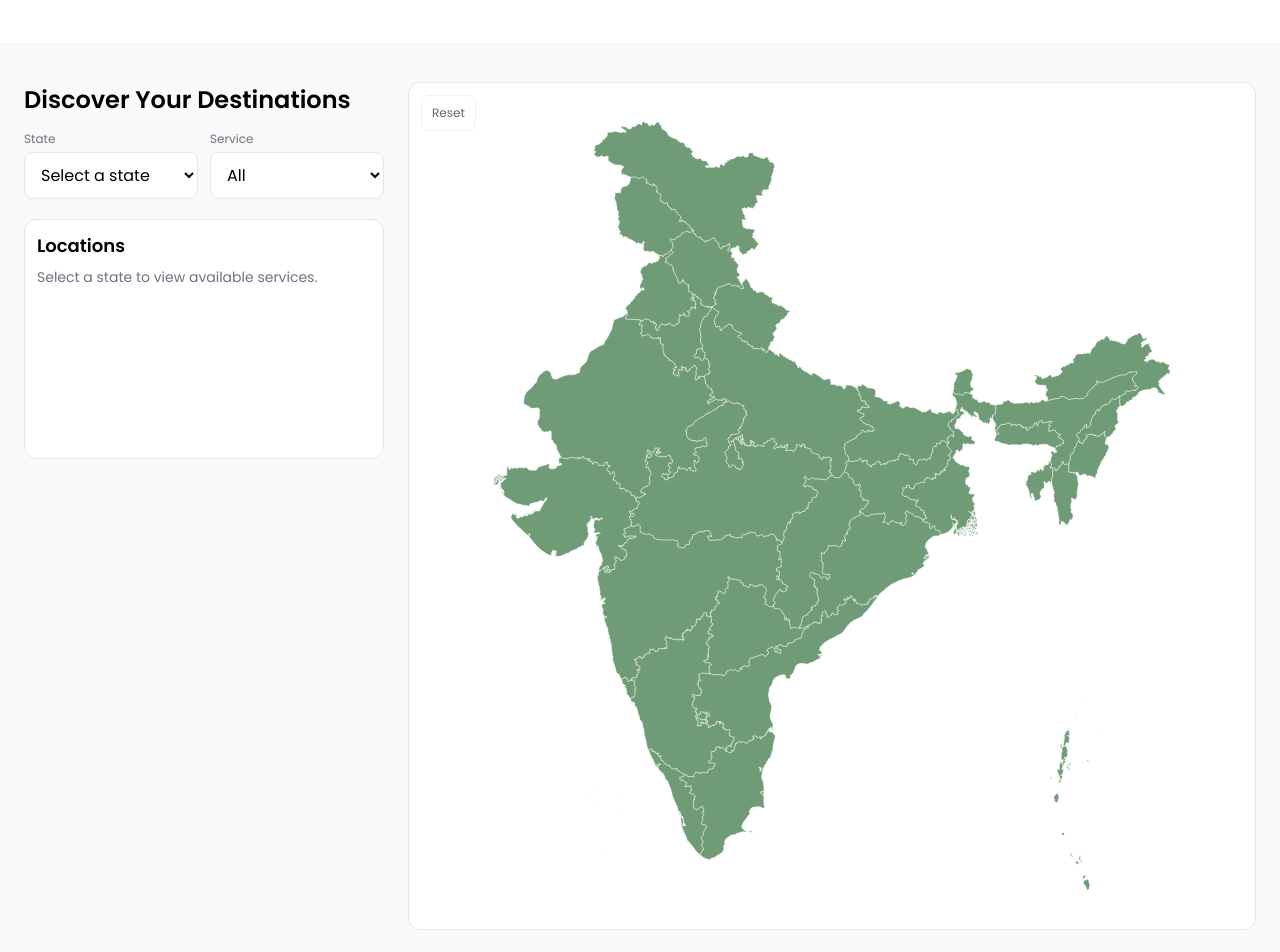
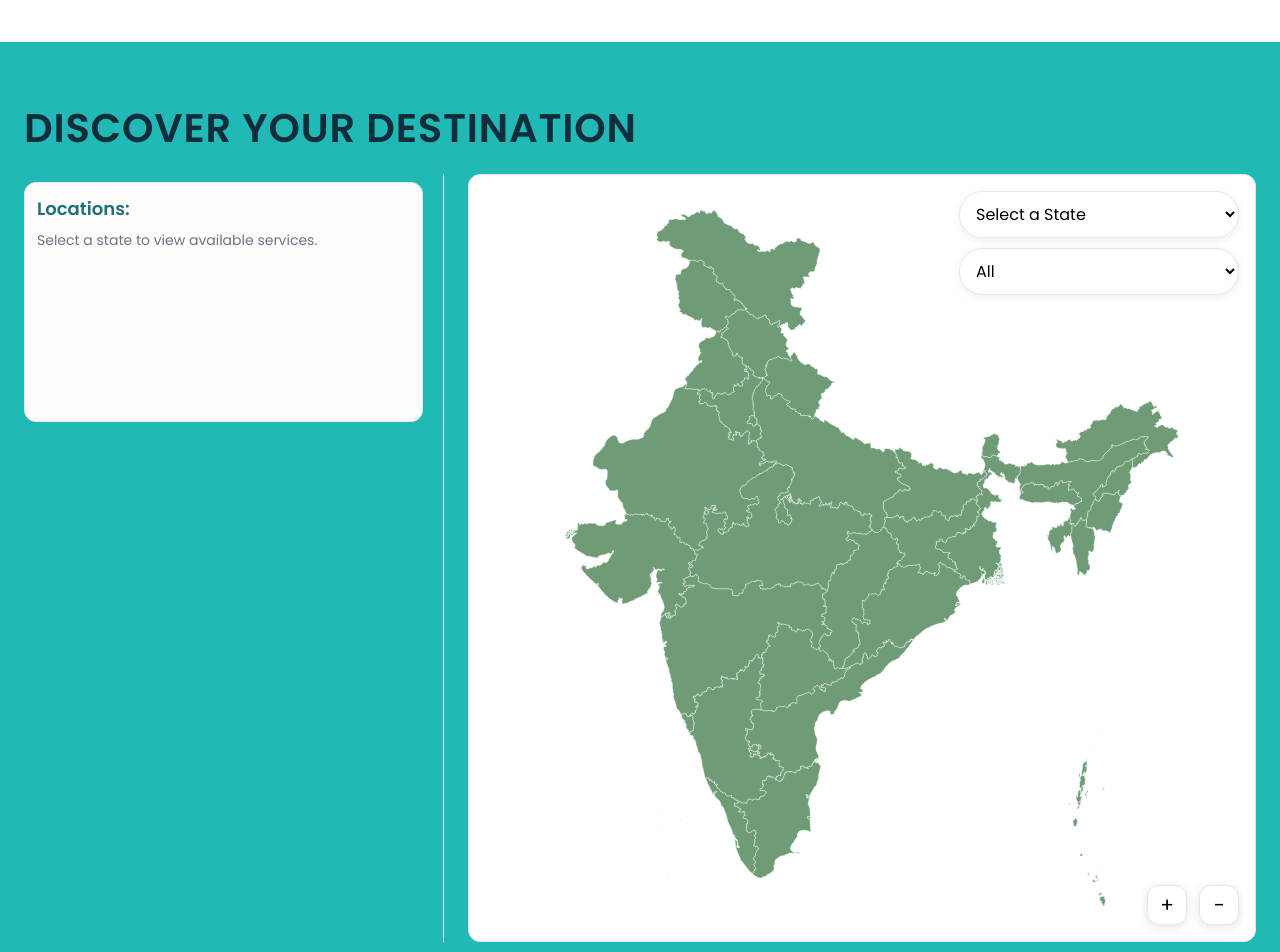
Before and after one commit to keshavMishra004/raahi, a Next.js app: page / in a window 1280 px wide. Shown: the part 2780-3732 px from the top of the page. Built offline with nearby package versions, Linux system fonts and the light colour scheme; a web font is replaced by a local one.

Commit message:
map and basic layout, now need to refine it

```diff
--- a/app/Component/DiscoverYourDestinations.js
+++ b/app/Component/DiscoverYourDestinations.js
@@ -8,6 +8,7 @@ function DiscoverYourDestinations() {
 
   const [svgLoaded, setSvgLoaded] = useState(false)
   const [defaultViewBox, setDefaultViewBox] = useState(null)
+  const defaultVBRef = useRef(null)
 
   const [allStates, setAllStates] = useState([])
   const [selectedState, setSelectedState] = useState('')
@@ -66,7 +67,9 @@ function DiscoverYourDestinations() {
           const svg = containerRef.current.querySelector('svg')
           if (svg) {
             svgRef.current = svg
-            setDefaultViewBox(svg.getAttribute('viewBox'))
+            const vb = svg.getAttribute('viewBox')
+            setDefaultViewBox(vb)
+            defaultVBRef.current = parseViewBoxStr(vb)
             wireUpSVG(svg)
             setSvgLoaded(true)
           }
@@ -153,6 +156,55 @@ function DiscoverYourDestinations() {
     }
   }
 
+  // Zoom helpers
+  function parseViewBoxStr(str) {
+    if (!str) return null
+    const [x, y, w, h] = str.split(/\s+|,/).map(Number)
+    return { x, y, w, h }
+  }
+  function getCurrentVB() {
+    const svg = svgRef.current
+    if (!svg) return null
+    return parseViewBoxStr(svg.getAttribute('viewBox'))
+  }
+  function setVB({ x, y, w, h }) {
+    const svg = svgRef.current
+    if (!svg) return
+    svg.setAttribute('viewBox', `${x} ${y} ${w} ${h}`)
+  }
+  function clampToDefault(vb) {
+    const def = defaultVBRef.current
+    if (!def) return vb
+    const w = Math.min(vb.w, def.w)
+    const h = Math.min(vb.h, def.h)
+    const xMin = def.x
+    const yMin = def.y
+    const xMax = def.x + def.w - w
+    const yMax = def.y + def.h - h
+    return {
+      w, h,
+      x: Math.min(Math.max(vb.x, xMin), xMax),
+      y: Math.min(Math.max(vb.y, yMin), yMax),
+    }
+  }
+  function zoomBy(factor) {
+    const vb = getCurrentVB()
+    if (!vb) return
+    const cx = vb.x + vb.w / 2
+    const cy = vb.y + vb.h / 2
+    const newW = vb.w * factor
+    const newH = vb.h * factor
+    const next = clampToDefault({
+      x: cx - newW / 2,
+      y: cy - newH / 2,
+      w: newW,
+      h: newH,
+    })
+    setVB(next)
+  }
+  function zoomIn() { zoomBy(0.8) }
+  function zoomOut() { zoomBy(1.25) }
+
   function zoomToPath(path) {
     const svg = svgRef.current
     if (!svg) return
@@ -162,7 +214,7 @@ function DiscoverYourDestinations() {
     const y = bbox.y - pad
     const w = bbox.width + pad * 2
     const h = bbox.height + pad * 2
-    svg.setAttribute('viewBox', `${x} ${y} ${w} ${h}`)
+    setVB(clampToDefault({ x, y, w, h }))
   }
 
   function resetZoom() {
@@ -212,38 +264,14 @@ function DiscoverYourDestinations() {
 
   return (
     <section className="discover-your-dest">
+      <h2 className="section-title hero">DISCOVER YOUR DESTINATION</h2>
+
+      <div className="discover-card">
         <div className="discover-grid">
-        <div className="left-panel">
-          <h2 className="section-title">Discover Your Destinations</h2>
-
-          <div className="controls">
-            <div className="control">
-              <label className="label">State</label>
-              <select className="select" value={selectedState} onChange={handleStateChange}>
-                <option value="">Select a state</option>
-                {allStates.map(s => (
-                  <option key={s} value={s}>{s}</option>
-                ))}
-              </select>
-            </div>
-            <div className="control">
-              <label className="label">Service</label>
-              <select
-                className="select"
-                value={selectedCategory}
-                onChange={handleCategoryChange}
-                disabled={!selectedState}
-              >
-                {categories.map(cat => (
-                  <option key={cat} value={cat}>{cat}</option>
-                ))}
-              </select>
-            </div>
-          </div>
-
+          <div className="left-panel left-panel--with-divider">
             <div className="panel locations">
               <div className="locations-header">
-              <h3 className="locations-title">Locations</h3>
+                <h3 className="locations-title">Locations:</h3>
                 {selectedState ? <span className="state-chip">{selectedState}</span> : null}
               </div>
 
@@ -271,18 +299,35 @@ function DiscoverYourDestinations() {
           </div>
 
           <div className="map-panel">
-          {!svgLoaded && (
-            <div className="map-loading">Loading map...</div>
-          )}
+            {!svgLoaded && <div className="map-loading">Loading map...</div>}
             <div ref={containerRef} className="map-container" />
-          <button
-            type="button"
-            className="reset-btn"
-            onClick={() => { setSelectedState(''); resetZoom(); highlightState(''); }}
+
+            {/* Top-right overlay controls */}
+            <div className="map-controls">
+              <div className="control">
+                <select className="select select--pill" value={selectedState} onChange={handleStateChange}>
+                  <option value="">Select a State</option>
+                  {allStates.map(s => <option key={s} value={s}>{s}</option>)}
+                </select>
+              </div>
+              <div className="control">
+                <select
+                  className="select select--pill"
+                  value={selectedCategory}
+                  onChange={handleCategoryChange}
                   disabled={!selectedState}
                 >
-            Reset
-          </button>
+                  {categories.map(cat => <option key={cat} value={cat}>{cat}</option>)}
+                </select>
+              </div>
+            </div>
+
+            {/* Bottom-right zoom controls */}
+            <div className="zoom-controls">
+              <button type="button" className="zoom-btn" onClick={zoomIn}>+</button>
+              <button type="button" className="zoom-btn" onClick={zoomOut}>−</button>
+            </div>
+          </div>
         </div>
       </div>
     </section>
--- a/app/css/discoverYourDestinations.css
+++ b/app/css/discoverYourDestinations.css
@@ -1,19 +1,13 @@
 .discover-your-dest {
-  padding: 40px 24px;
-  background: #fafafa;
+  padding: 56px 24px;
+  background: #22b8b6; /* teal background to match screenshot */
 }
 
 .discover-grid {
   display: grid;
-  grid-template-columns: 360px 1fr;
+  grid-template-columns: 420px 1fr; /* wider left as per design */
   gap: 24px;
   align-items: stretch;
-}
-
-@media (max-width: 1024px) {
-  .discover-grid {
-    grid-template-columns: 1fr;
-  }
 }
 
 .left-panel {
@@ -22,22 +16,24 @@
   gap: 12px;
 }
 
+.left-panel--with-divider {
+  border-right: 1px solid #e5e7eb;
+  padding-right: 20px;
+}
+
 .section-title {
-  margin: 0;
-  font-size: 24px;
-  font-weight: 700;
+  margin: 0 0 16px;
+  font-size: 40px;
+  font-weight: 800;
+  letter-spacing: 0.02em;
+  text-transform: uppercase;
+  color: #0f2d3a; /* deep teal/blue */
 }
 
 .controls {
   display: grid;
   grid-template-columns: 1fr 1fr;
   gap: 12px;
-}
-
-@media (max-width: 640px) {
-  .controls {
-    grid-template-columns: 1fr;
-  }
 }
 
 .control .label {
@@ -55,12 +51,17 @@
   background: #fff;
 }
 
+.select--pill {
+  border-radius: 9999px;
+  box-shadow: 0 2px 10px rgba(2, 24, 33, 0.08);
+}
+
 .panel {
   margin-top: 8px;
   padding: 12px;
   border: 1px solid #e5e7eb;
   border-radius: 12px;
-  background: #fff;
+  background: #fffdfc;
 }
 
 .locations {
@@ -78,6 +79,7 @@
   margin: 0;
   font-size: 18px;
   font-weight: 600;
+  color: #1f6f7a;
 }
 
 .state-chip {
@@ -125,7 +127,8 @@
   border: 1px solid #e5e7eb;
   border-radius: 12px;
   overflow: hidden;
-  min-height: 520px;
+  padding-left: 20px;
+  min-height: 560px; /* taller map as per design */
   background: #fff;
 }
 
@@ -158,3 +161,38 @@
   opacity: 0.6;
   cursor: not-allowed;
 }
+
+/* Map overlay controls (top-right) */
+.map-controls {
+  position: absolute;
+  top: 16px;
+  right: 16px;
+  display: grid;
+  gap: 10px;
+  width: min(280px, 42vw);
+}
+
+/* Zoom controls (bottom-right) */
+.zoom-controls {
+  position: absolute;
+  right: 16px;
+  bottom: 16px;
+  display: flex;
+  gap: 12px;
+}
+.zoom-btn {
+  width: 40px;
+  height: 40px;
+  border-radius: 12px;
+  border: 1px solid #e5e7eb;
+  background: #fff;
+  font-size: 20px;
+  line-height: 1;
+  display: grid;
+  place-items: center;
+  box-shadow: 0 2px 10px rgba(2, 24, 33, 0.12);
+  cursor: pointer;
+}
+
+/* Minor polish */
+.panel { background: #fffdfc; }
```
Lines whose indentation alone changed are shown as unchanged.
